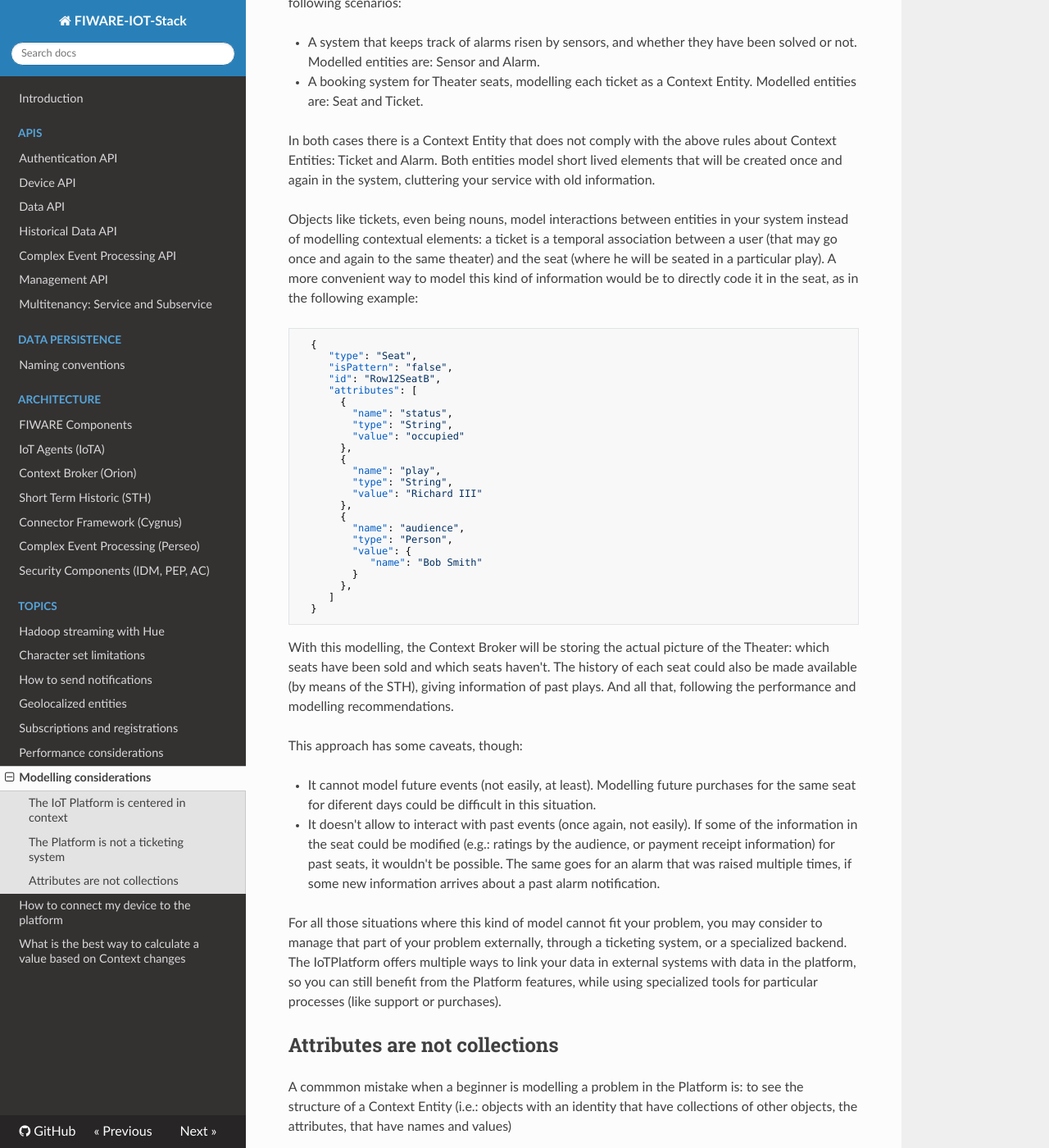
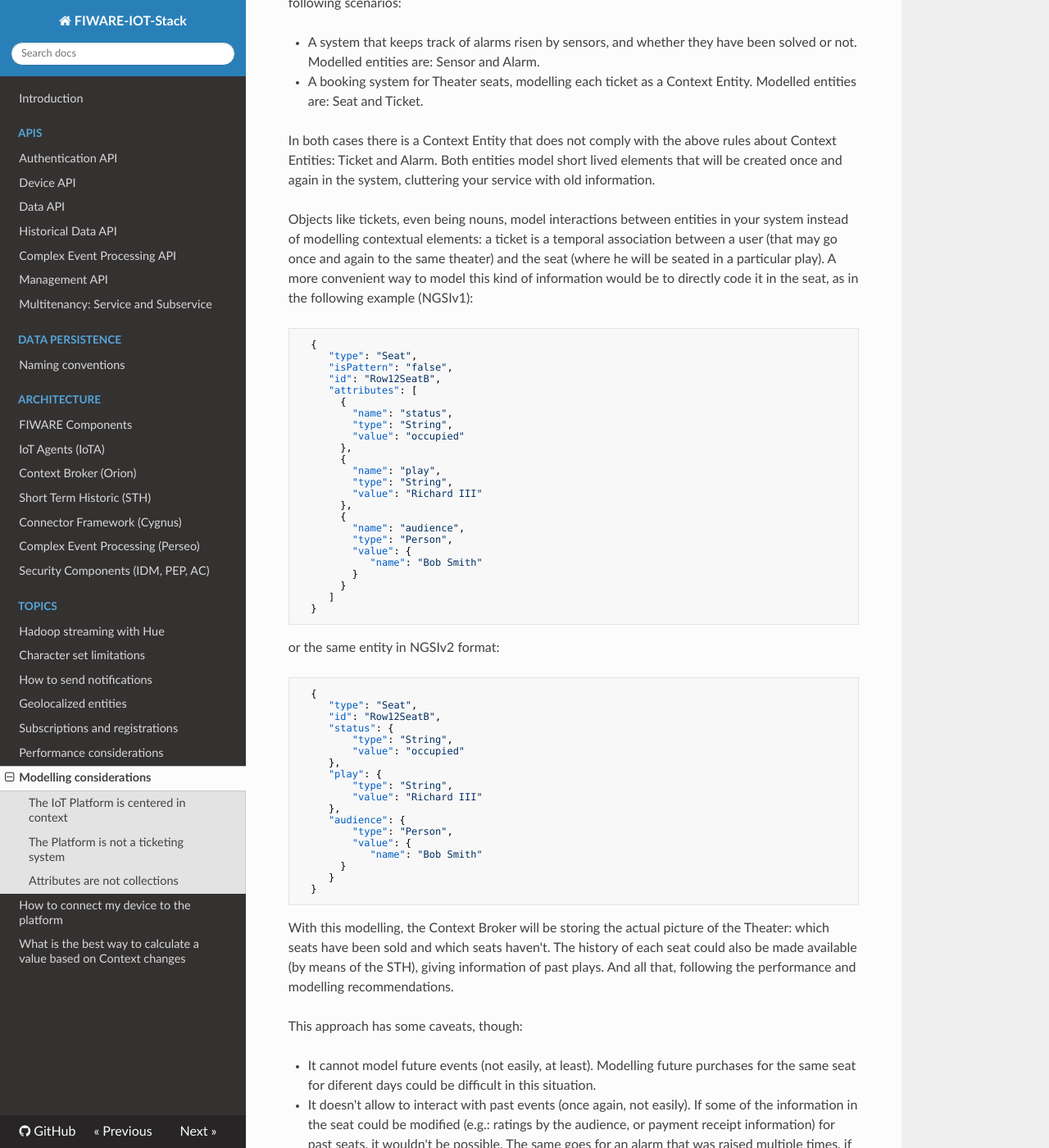
Before and after one commit to telefonicaid/thinking-cities, an MkDocs documentation site: the page built from docs/topics/modelling_considerations.md, in a window 1280 px wide and 1400 px high, scrolled down 976 px. Shown: the whole window at 82% size. Built offline with MkDocs 1.6.1, drawn with Linux system fonts in a browser that asks for light colours; nearby versions of some CDN libraries; old or Windows-style settings are respelled for this version of MkDocs; some of the changed text lies outside the part shown.

Commit message:
ADD NGSIv2 equivalences for IOTA generated entities examples

```diff
--- a/docs/topics/modelling_considerations.md
+++ b/docs/topics/modelling_considerations.md
@@ -42,7 +42,7 @@
 Objects like tickets, even being nouns, model interactions between entities in your system instead of modelling contextual
 elements: a ticket is a temporal association between a user (that may go once and again to the same theater) and the seat
 (where he will be seated in a particular play). A more convenient way to model this kind of information would be to
-directly code it in the seat, as in the following example:
+directly code it in the seat, as in the following example (NGSIv1):
 
       {
          "type": "Seat",
@@ -65,8 +65,29 @@
              "value": {
                 "name": "Bob Smith"
              }
-           },
+           }
          ]
+      }
+
+or the same entity in NGSIv2 format:
+
+      {
+         "type": "Seat",
+         "id": "Row12SeatB",
+         "status": {
+             "type": "String",
+             "value": "occupied"
+         },
+         "play": {
+             "type": "String",
+             "value": "Richard III"
+         },
+         "audience": {
+             "type": "Person",
+             "value": {
+                "name": "Bob Smith"
+           }
+         }
       }
 
 With this modelling, the Context Broker will be storing the actual picture of the Theater: which seats have been sold and
@@ -90,7 +111,7 @@
 ## Attributes are not collections
 
 A commmon mistake when a beginner is modelling a problem in the Platform is: to see the structure of a Context Entity
-(i.e.: objects with an identity that have collections of other objects, the attributes, that have names and values)
+(i.e.: objects with an identity that have collections of other objects, the attributes, that have names and values) (NGSIv1):
 
       {
          "type": "SensorMachine",
@@ -108,11 +129,30 @@
              "value": "val2"
            },
            {
-             "name": "attr2",
+             "name": "attr3",
+             "type": "String",
+             "value": "val3"
+           }
+         ]
+      }
+
+or the same entity in NGSIv2 format:
+
+      {
+         "type": "SensorMachine",
+         "id": "machine1",
+         "attr1": {
+             "type": "String",
+             "value": "val1"
+         },
+         "attr2": {
              "type": "String",
              "value": "val2"
-           },
-         ]
+         },
+         "attr3": {
+             "type": "String",
+             "value": "val3"
+         }
       }
 
 and think that it will fit any model that has an object containing a list of things, like the following one:
@@ -143,6 +183,29 @@
          ]
       }
 
+or the same entity in NGSIv2 format:
+
+      {
+         "type": "DepartmentWorkers",
+         "id": "RRHH",
+         "Bob": {
+             "type": "User",
+             "value": {
+                "name": "Bob",
+                "surname": "Smith",
+                "ID": "3456"
+             }
+         },
+         "Alice": {
+             "type": "User",
+             "value": {
+                "name": "Alice",
+                "surname": "Johnson",
+                "ID": "8744"
+             }
+         }
+      }
+
 This is a wrong model for this problem for several reasons:
 
 * First of all, the querying and subscription features of the Context Broker are based on the hypothesis that each of your
@@ -154,12 +217,12 @@
 of the involved CEs. Making CEs with ever-growing number of attributes may end up damaging the performance of your project.
 
 Another scenario where we could find the same modelling problem would be the aforementioned Theater scenario. In that
-scenario we could have thought that a nice model could be having a Theater Context Entity like the following:
+scenario we could have thought that a nice model could be having a Theater Context Entity like the following (NGSIv1):
 
       {
          "type": "Theater",
          "isPattern": "false",
-         "id": "London Shakespeare Theater",
+         "id": "LondonShakespeareTheater",
          "attributes": [
            {
              "name": "1-A",
@@ -189,6 +252,36 @@
          ]
       }
 
+or the same entity in NGSIv2 format:
+
+      {
+         "type": "Theater",
+         "id": "LondonShakespeareTheater",
+         "1-A": {
+             "type": "Seat",
+             "value": {
+                "status": "Occupied",
+                "name": "Bob Smith"
+             }
+         },
+         "1-B": {
+             "type": "Seat",
+             "value": {
+                "status": "Free"
+             }
+         },
+         "1-C": {
+             "type": "Seat",
+             "value": {
+                "status": "Occupied",
+                "name": "Alice Johnson"
+             }
+           },
+
+         [...]
+      }
+
+
 This scenario has the same problems as the department worker scenario above. It would be best to model each of the Seats
 as a Context Entity by itself, and model de Theater, either as a subservice holding all the information about the seats,
 or as a sepparete Context Entity, having a link with their seats (through an attribute in the seat).
```
Also changed, not shown: docs/topics/data_calculation.md (+24 -1 lines), docs/topics/device_connection.md (+56 -2 lines).
